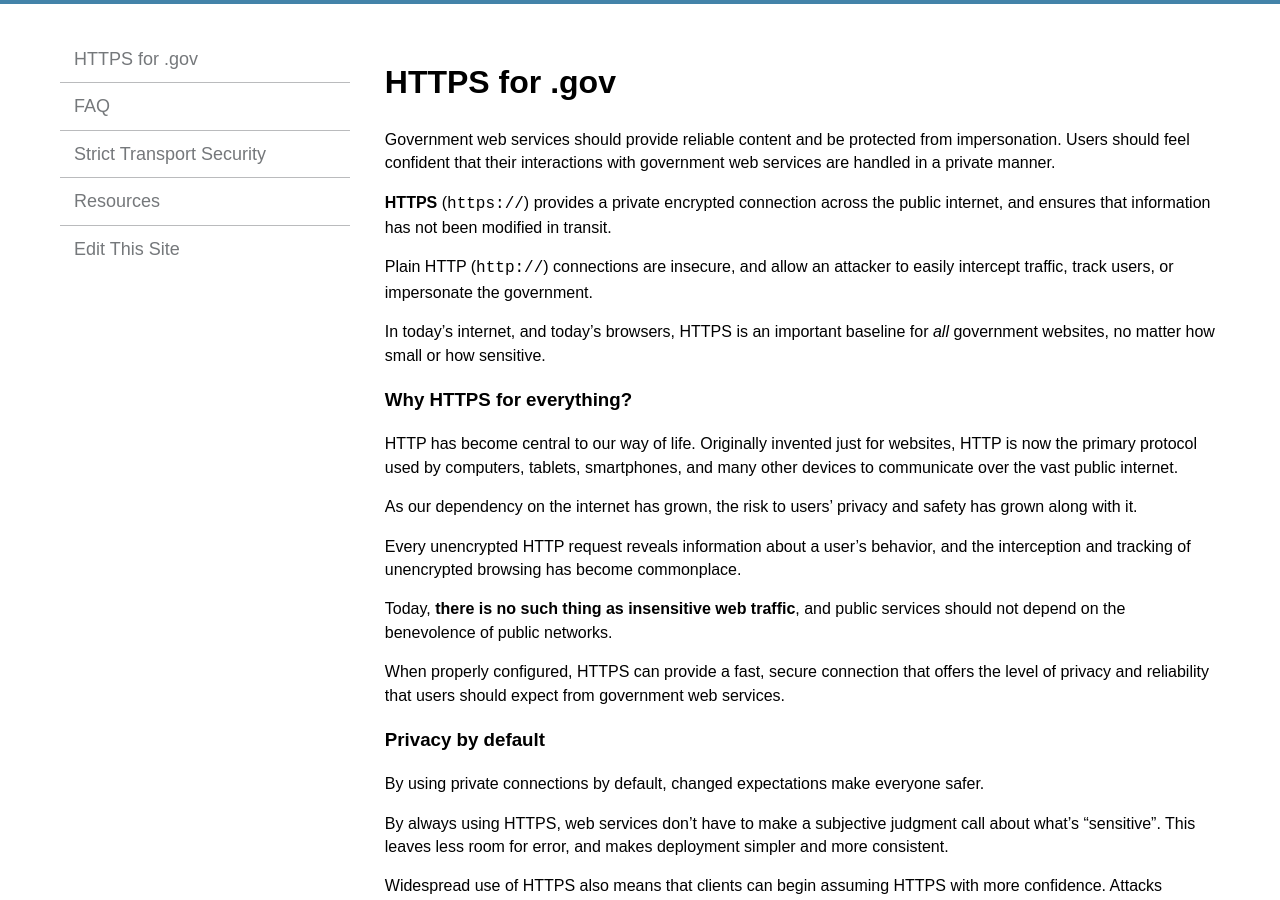
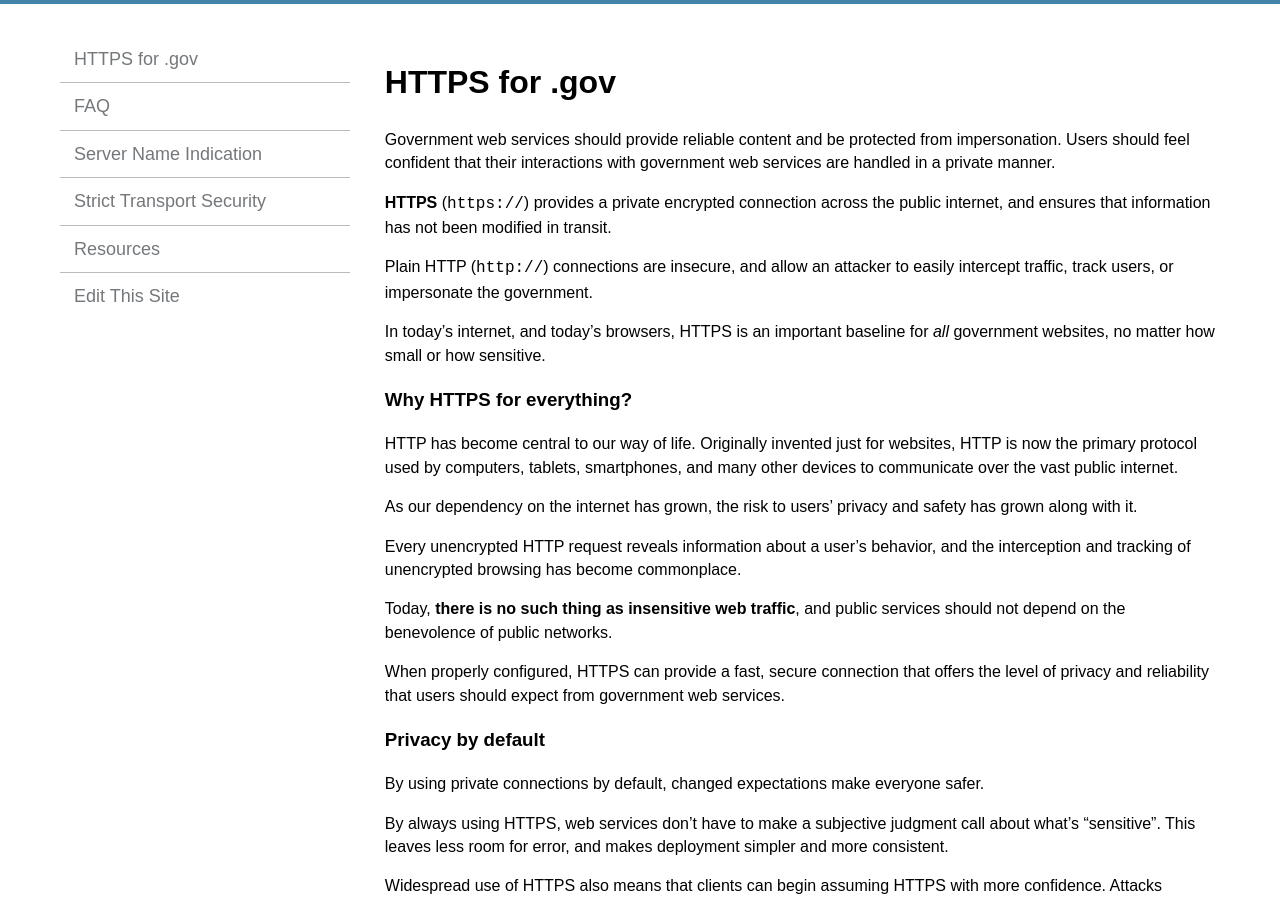
Before and after one commit to GSA/https, a Jekyll site: the page built from index.md, in a window 1280 px wide and 900 px high. Built offline with Jekyll 4.4.1, drawn with Linux system fonts in a browser that asks for light colours; Markdown is read by kramdown in place of the engine named in the settings.

Commit message:
Update _config.yml for sni.md

```diff
--- a/_config.yml
+++ b/_config.yml
@@ -33,6 +33,9 @@ navigation:
 - text: FAQ
   url: faq/
   internal: true
+- text: Server Name Indication
+  url: sni/
+  internal: true
 - text: Strict Transport Security
   url: hsts/
   internal: true
```
